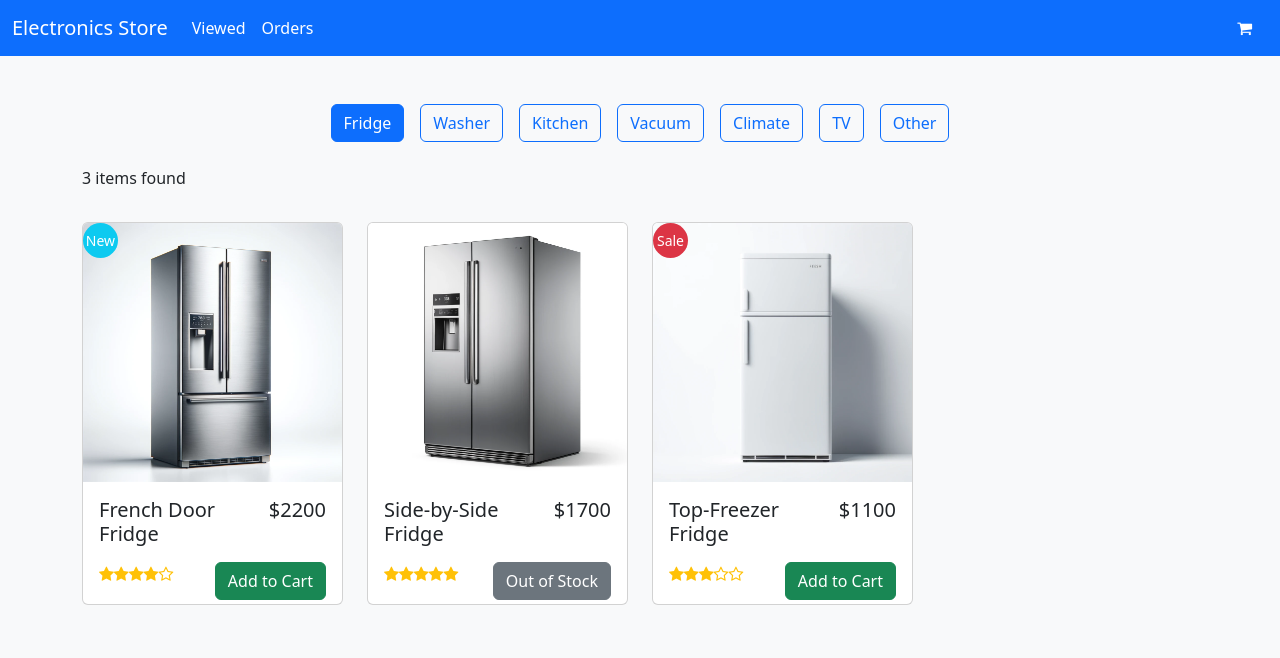
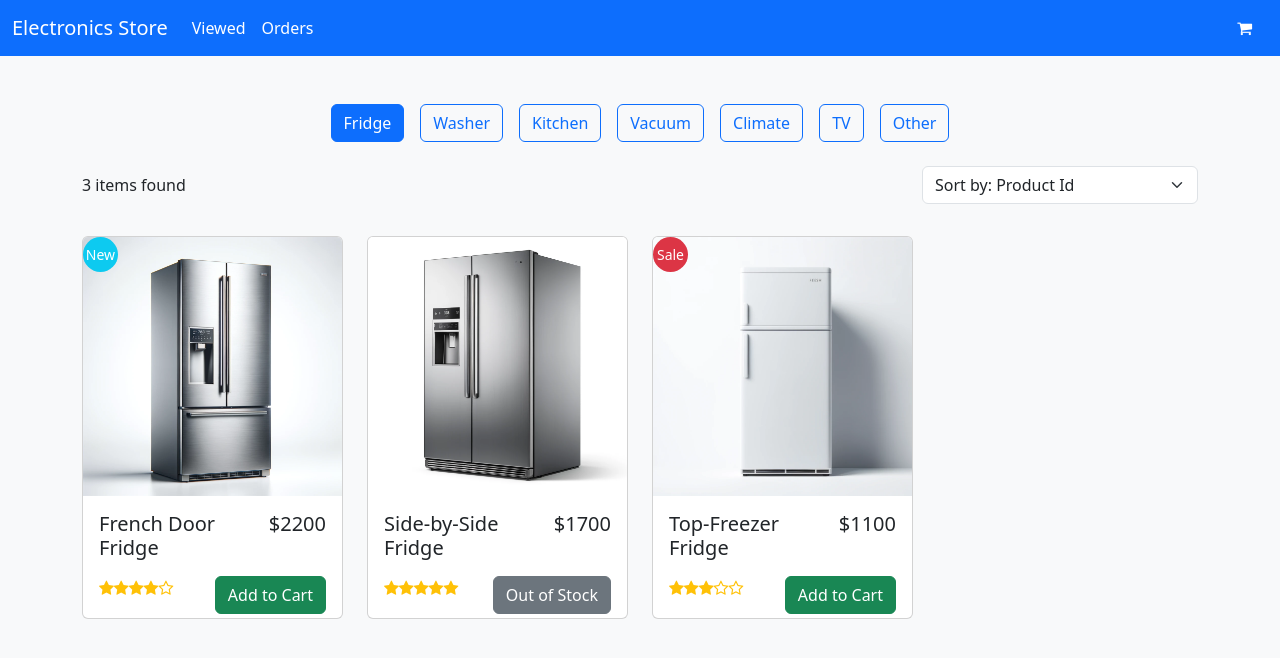
Before and after one commit to KeisukeHoshino/angular-ec, an Angular app: page /home in a window 1280 px wide. Both pictures are taken after a click on the button "Fridge". Shown: the top 658 px of the page. Built offline with nearby package versions, Linux system fonts and the light colour scheme.

Commit message:
価格の安い順・高い順・レビュー評価順にソートする処理の実装

```diff
--- a/src/app/components/home/home.component.html
+++ b/src/app/components/home/home.component.html
@@ -14,6 +14,15 @@
         <!-- Display the number of items found -->
         <div class="col-3">
           <p class="text-left mb-0">{{ filteredProducts.length }} items found</p>
+        </div>
+        <!-- Sorting options -->
+        <div class="d-flex align-items-center">
+          <select (change)="sortProducts($event)" id="sortOptions" class="form-select">
+            <option value="default">Sort by: Product Id</option>
+            <option value="priceAsc">Sort by: Price: Low to High</option>
+            <option value="priceDesc">Sort by: Price: High to Low</option>
+            <option value="ratingDesc">Sort by: Avg. customer Review</option>
+          </select>
         </div>
       </div>
 
--- a/src/app/components/home/home.component.ts
+++ b/src/app/components/home/home.component.ts
@@ -2,7 +2,7 @@
 import { CommonModule } from '@angular/common';
 import { Product } from '../../models/product.model';
 import { ProductCardComponent } from '../product-card/product-card.component';
-import { ɵEmptyOutletComponent } from "../../../../node_modules/.pnpm/@angular+router@19.2.14_@angular+common@19.2.14_@angular+core@19.2.14_rxjs@7.8.2_zone.j_b1fb2ad783a3c30be36248ed8d35f66d/node_modules/@angular/router/router_module.d-Bx9ArA6K";
+import { ɵEmptyOutletComponent } from '../../../../node_modules/.pnpm/@angular+router@19.2.14_@angular+common@19.2.14_@angular+core@19.2.14_rxjs@7.8.2_zone.j_b1fb2ad783a3c30be36248ed8d35f66d/node_modules/@angular/router/router_module.d-Bx9ArA6K';
 
 @Component({
   selector: 'app-home',
@@ -224,4 +224,25 @@
       );
     }
   }
+
+  public sortProducts(event: Event): void {
+    const target = event.target as HTMLSelectElement | null;
+    if (target) {
+      const sortOption = target.value;
+      switch (sortOption) {
+        case 'priceAsc':
+          this.filteredProducts.sort((a, b) => a.price - b.price);
+          break;
+        case 'priceDesc':
+          this.filteredProducts.sort((a, b) => b.price - a.price);
+          break;
+        case 'ratingDesc':
+          this.filteredProducts.sort((a, b) => a.rating - b.rating);
+          break;
+        default:
+          this.filteredProducts.sort((a, b) => a.productId - b.productId);
+          break;
+      }
+    }
+  }
 }
```
